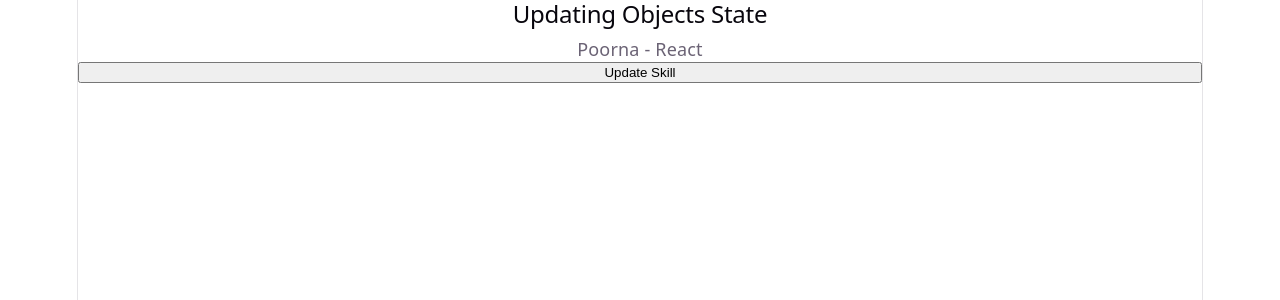
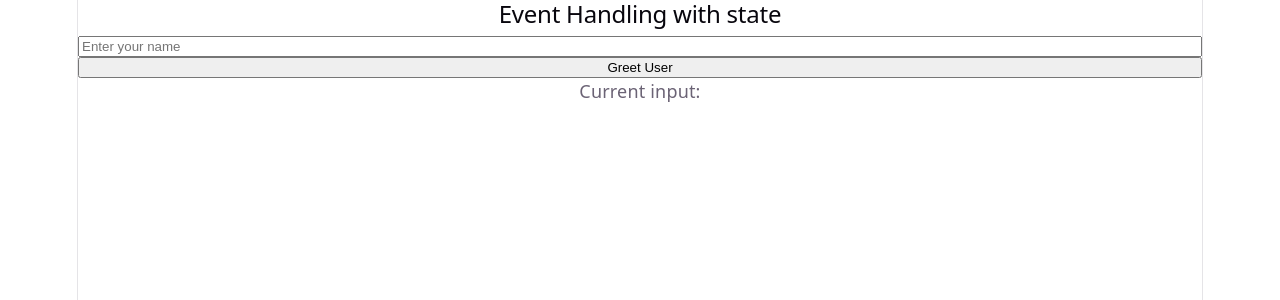
Before and after one commit to poorna834/MERN_Stu_FebMay26Mys, a React (Vite) app in the folder W10/D1/state-hooks-app/: page / in a window 1280 px wide. Shown: the top 300 px of the page. Built offline with nearby package versions, Linux system fonts and the light colour scheme.

Commit message:
Event Handling With State Added

```diff
--- a/W10/D1/state-hooks-app/src/App.jsx
+++ b/W10/D1/state-hooks-app/src/App.jsx
@@ -1,6 +1,7 @@
 import { useState } from 'react'
 import { UseStateBasics } from './components/P1'
 import { UpdatingObjectsArraysState } from './components/P2'
+import { EventHandlingState } from './components/P3';
 import './App.css'
 
 function App() {
@@ -8,7 +9,8 @@ function App() {
   return (
     <>
     {/* <UseStateBasics/> */}
-    <UpdatingObjectsArraysState />
+    {/* <UpdatingObjectsArraysState /> */}
+    <EventHandlingState/>
     </>
   )
 }
```
